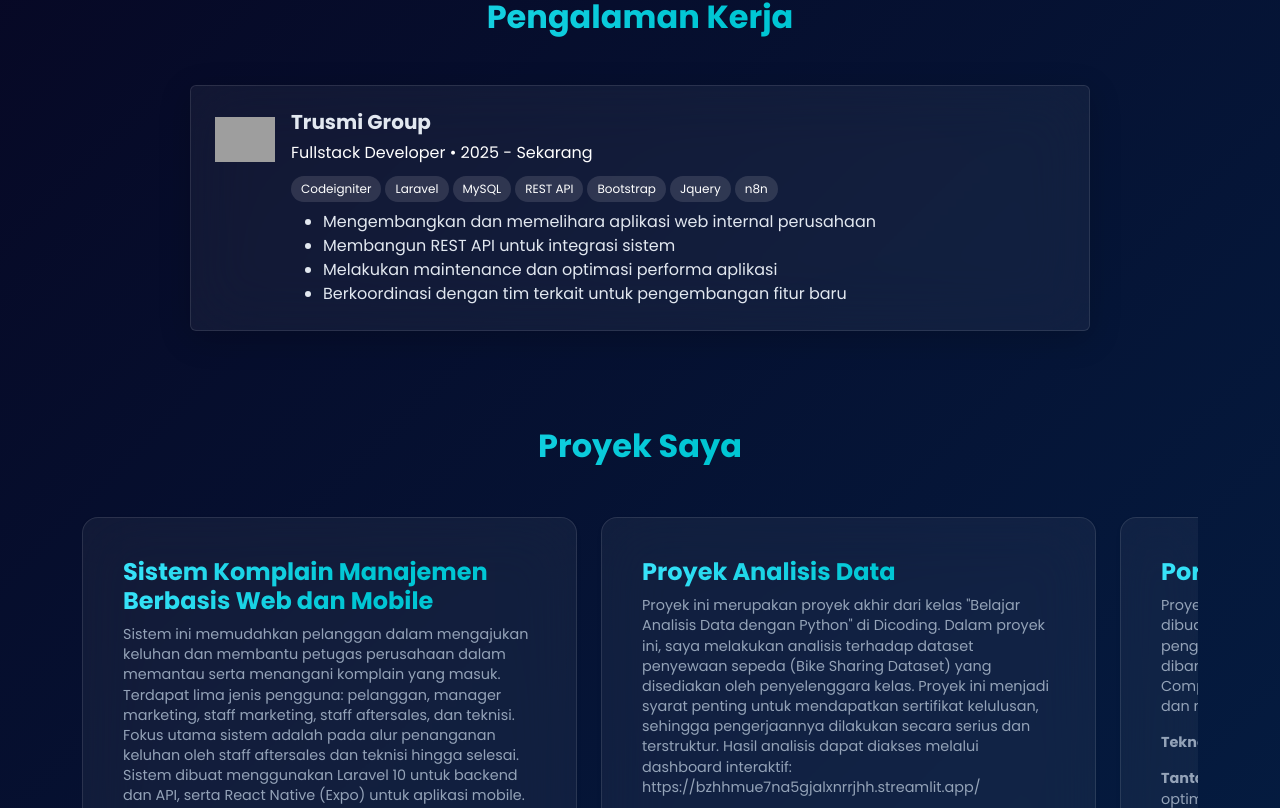
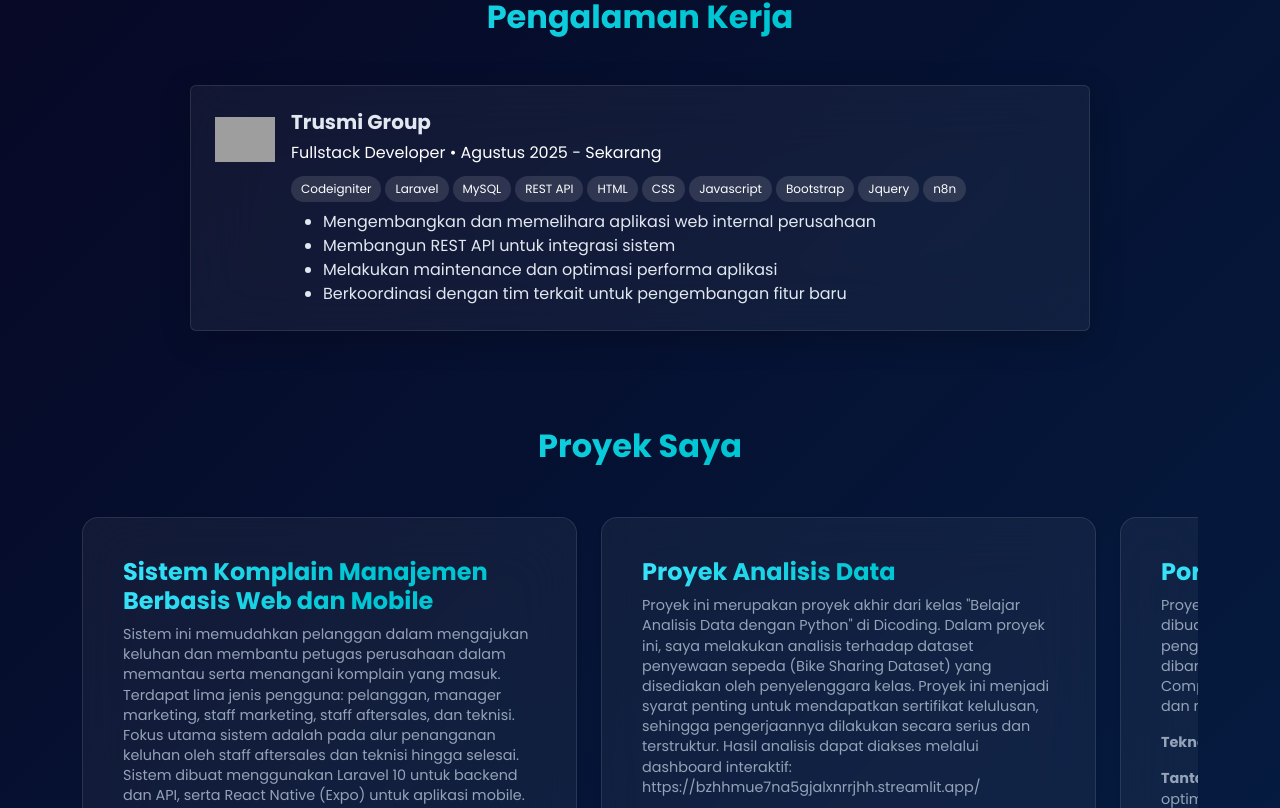
Before and after one commit to Mhmmadlthfi/my-portofolio, a Vue app: page / in a window 1280 px wide. Shown: the part 1892-2700 px from the top of the page. Built offline with nearby package versions, Linux system fonts and the light colour scheme; grey boxes are pictures that could not be loaded; what @tsparticles/vue3 would draw is missing.

Commit message:
update experience

```diff
--- a/src/components/ExperienceSection.vue
+++ b/src/components/ExperienceSection.vue
@@ -55,13 +55,16 @@ const experiences = [
   {
     company: 'Trusmi Group',
     position: 'Fullstack Developer',
-    period: '2025 - Sekarang',
+    period: 'Agustus 2025 - Sekarang',
     logo: '/images/logo-tg.jpg',
     techStack: [
       'Codeigniter',
       'Laravel',
       'MySQL',
       'REST API',
+      'HTML',
+      'CSS',
+      'Javascript',
       'Bootstrap',
       'Jquery',
       'n8n'
--- a/src/components/ProjectsSection.vue
+++ b/src/components/ProjectsSection.vue
@@ -84,6 +84,16 @@
         'Menerapkan Composition API secara optimal agar kode tetap bersih dan terstruktur, mengelola animasi dengan AOS, serta menyesuaikan komponen agar responsif dan enak dilihat di berbagai perangkat.',
       link: 'https://github.com/Mhmmadlthfi/my-portofolio',
     },
+    {
+      title: 'Sistem Sewa Perlengkapan Resepsi Pernikahan',
+      description:
+        'Sistem ini merupakan aplikasi penyewaan perlengkapan resepsi pernikahan yang terdiri dari aplikasi mobile untuk klien dan aplikasi web untuk admin. Aplikasi mobile digunakan oleh klien untuk melihat katalog perlengkapan, melakukan pemesanan, mengecek ketersediaan stok berdasarkan tanggal sewa, serta melakukan pembayaran secara online. Aplikasi web digunakan oleh admin untuk mengelola data katalog, pesanan, dan status pembayaran. Sistem dibangun menggunakan Laravel sebagai backend dan API, serta React Native (Expo) untuk aplikasi mobile.',
+      technologies:
+        'Laravel, Laravel Sanctum, MySQL, React Native (Expo), Axios, Midtrans, Blade Template, AlpineJS',
+      challenges:
+        'Mengintegrasikan API Laravel dengan aplikasi mobile, mengelola autentikasi pengguna menggunakan Sanctum, melakukan pengecekan ketersediaan stok berdasarkan rentang tanggal sewa, serta mengintegrasikan payment gateway Midtrans dan menangani notifikasi pembayaran.',
+      link: 'https://github.com/Mhmmadlthfi/sewa-perlengkapan-nikah-mobile#readme',
+    },
   ]);
 </script>
 
```
